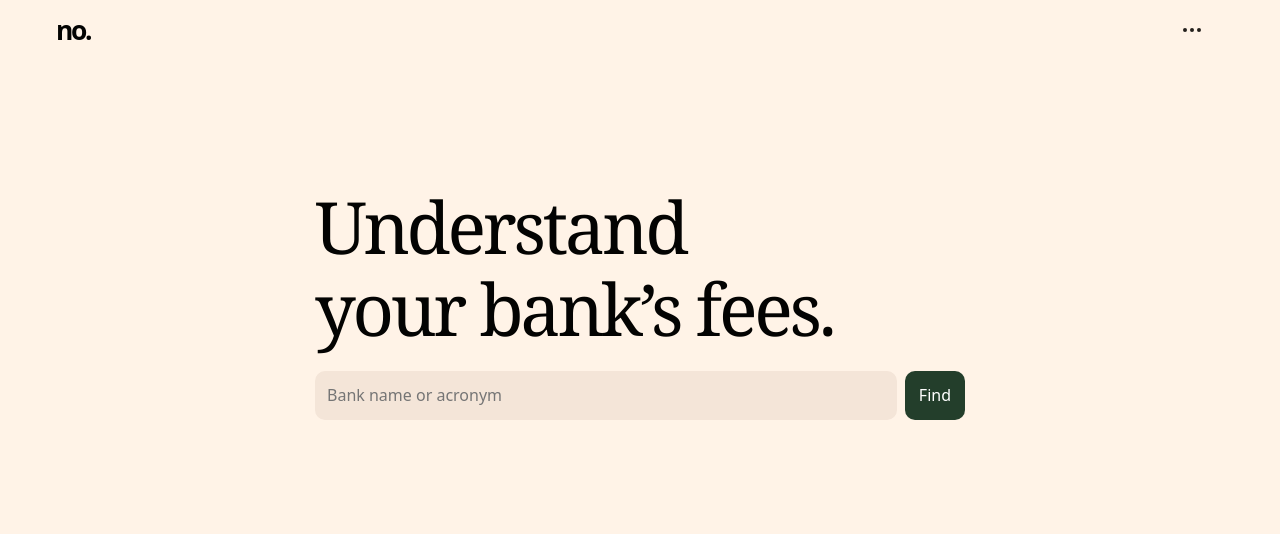
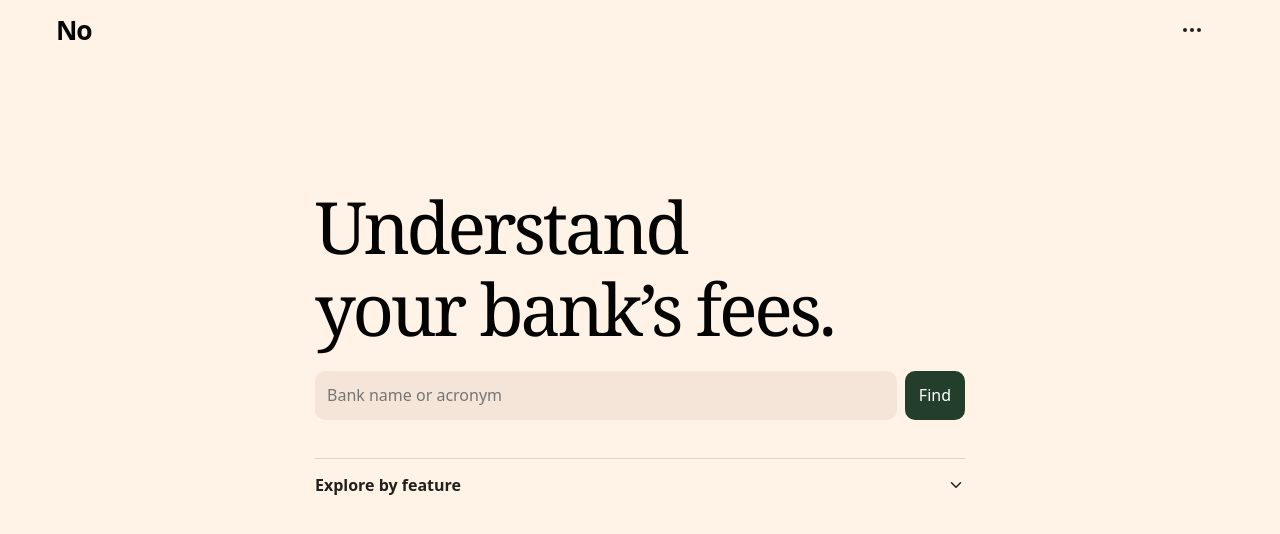
Before and after one commit to rijan-poudel/The-No-Series, a Next.js app: page /en/money in a window 1280 px wide. Shown: the top 534 px of the page. Built offline with nearby package versions, Linux system fonts and the light colour scheme.

Commit message:
Add an optional feature-first path

```diff
--- a/app/styles.css
+++ b/app/styles.css
@@ -1585,3 +1585,31 @@ html[lang="ne"] .bank-directory h1 {
   border-radius: 12px;
   padding: 14px 16px;
 }
+
+.feature-disclosure {
+  margin-top: clamp(22px, 5vw, 38px);
+  border-top: 1px solid var(--rule);
+}
+.feature-disclosure > summary {
+  display: flex;
+  align-items: center;
+  justify-content: space-between;
+  gap: 12px;
+  min-height: 52px;
+  color: var(--forest);
+  font-weight: 650;
+  cursor: pointer;
+  list-style: none;
+}
+.feature-disclosure > summary::-webkit-details-marker {
+  display: none;
+}
+.feature-disclosure[open] > summary svg {
+  transform: rotate(180deg);
+}
+.feature-disclosure .intent-links {
+  padding-inline-start: 12px;
+}
+.quiet-brand {
+  letter-spacing: -0.045em;
+}
--- a/src/ui/copy.ts
+++ b/src/ui/copy.ts
@@ -6,6 +6,9 @@ export const isLocale = (input: string): input is Locale =>
 export const intlLocale = (locale: Locale) =>
   locale === "ne" ? "ne-NP-u-nu-deva" : "en-IN";
 const words = {
+  exploreFeatures: ["Explore by feature", "सुविधाअनुसार हेर्नुहोस्"],
+  dollarCardFees: ["Dollar card fees", "डलर कार्डको शुल्क"],
+
   decodeTariff: [
     "Understand your bank’s fees.",
     "आफ्नो बैंकको शुल्क बुझ्नुहोस्।",
--- a/src/ui/home.tsx
+++ b/src/ui/home.tsx
@@ -1,11 +1,28 @@
+import { ChevronDown, ChevronRight } from "lucide-react";
 import { BankSearch } from "./bank-search";
-import { t, type Locale } from "./copy";
+import { productPath, t, type Locale } from "./copy";
 
 export function MoneyHome({ locale }: { locale: Locale }) {
   return (
     <section className="intent-home container">
       <h1>{t(locale, "decodeTariff")}</h1>
       <BankSearch locale={locale} />
+      <details className="feature-disclosure">
+        <summary>
+          {t(locale, "exploreFeatures")}
+          <ChevronDown size={18} aria-hidden />
+        </summary>
+        <div className="intent-links">
+          <a href={productPath(locale, "fixed-deposits")}>
+            {t(locale, "fixed")}
+            <ChevronRight size={17} aria-hidden />
+          </a>
+          <a href={productPath(locale, "dollar-cards")}>
+            {t(locale, "dollarCardFees")}
+            <ChevronRight size={17} aria-hidden />
+          </a>
+        </div>
+      </details>
     </section>
   );
 }
--- a/src/ui/shell.tsx
+++ b/src/ui/shell.tsx
@@ -40,7 +40,7 @@ export function SiteShell({
             className="quiet-brand"
             aria-label={t(locale, "home")}
           >
-            <span aria-hidden="true">no.</span>
+            <span aria-hidden="true">No</span>
           </Link>
           <details className="utility-menu" key={current}>
             <summary aria-label={t(locale, "menu")}>
```
Also changed, not shown: 2 other files (tests, documents, lock files or other folders).
